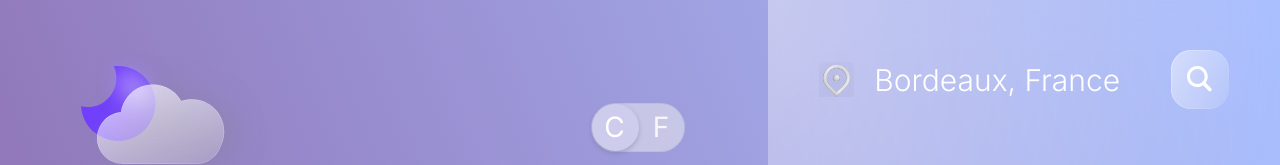
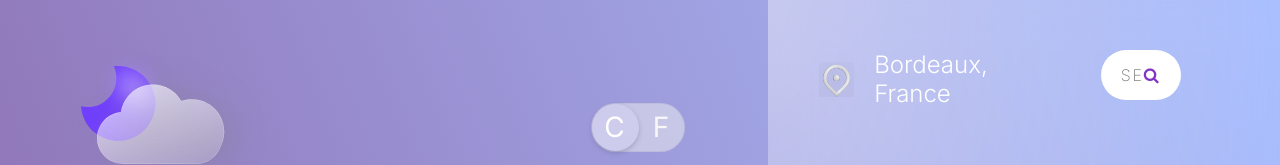
Before and after one commit to cmoileo/weather-app, a React (Vite) app: page / in a window 1280 px wide. Shown: the top 165 px of the page. Built offline with nearby package versions, Linux system fonts and the light colour scheme; no server answers.

Commit message:
[ADD] search bar

```diff
--- a/index.html
+++ b/index.html
@@ -4,6 +4,10 @@
     <meta charset="UTF-8" />
     <meta name="viewport" content="width=device-width, initial-scale=1.0" />
     <title>Vite + React</title>
+    <link
+      rel="stylesheet"
+      href="https://cdnjs.cloudflare.com/ajax/libs/font-awesome/4.7.0/css/font-awesome.min.css"
+    />
   </head>
   <body>
     <div id="root"></div>
--- a/src/Components/RightMetrics/CityHeader/CityHeader.jsx
+++ b/src/Components/RightMetrics/CityHeader/CityHeader.jsx
@@ -1,9 +1,23 @@
+import { useRef } from 'react'
 import PinIcon from '../../../Assets/pin-icon.svg'
-import WenIcon from '../../../Assets/wen-icon.svg'
 import useAPIContext from '../../../Contexts/APIContext'
 
 export default function CityHeader() {
-  const {city} = useAPIContext()
+  const {city, setCity, getApiData} = useAPIContext()
+
+  const searchBarRef = useRef(null)
+  const inputRef = useRef(null)
+
+  const handleMouseEnter = () => {
+    inputRef.current.style.width = "350px"
+  }
+  const handleMouseLeave = () => {
+    inputRef.current.style.width = "20px"
+  }
+  const handleClick = () => {
+    setCity(inputRef.current.value)
+    getApiData()
+  }
 
   return (
     <div className="city-header-container">
@@ -11,7 +25,10 @@ export default function CityHeader() {
             <img src={PinIcon} alt="" />
             <h3>{city}</h3>
         </div>
-        <img src={WenIcon} alt="" />
+        <div class="city-search-bar" ref={searchBarRef} onMouseEnter={handleMouseEnter} onMouseLeave={handleMouseLeave}>
+          <input placeholder='Search...' class='js-search' type="text" ref={inputRef}/>
+          <i class="fa fa-search" onClick={handleClick}></i>
+        </div>
     </div>
   )
 }
--- a/src/Contexts/APIContext.jsx
+++ b/src/Contexts/APIContext.jsx
@@ -8,7 +8,6 @@ export const APIContextProvider = ({children }) => {
 
     const [tempMetrics, setTempMetrics] = useState("cel")
 
-    useEffect(() => {
     async function getApiData() {
       let coordinates = await fetch(
         "http://api.openweathermap.org/geo/1.0/direct?q=" +
@@ -28,13 +27,14 @@ export const APIContextProvider = ({children }) => {
       setApiData(jsonData);
     }
 
+    useEffect(() => {
       getApiData()
 
     }, [city]);
 
 
     return (
-        <APIContext.Provider value={{ apiData, city, tempMetrics, setTempMetrics }}>
+        <APIContext.Provider value={{ apiData, city, setCity, tempMetrics, setTempMetrics, getApiData }}>
             { children }
         </APIContext.Provider>
     );
--- a/src/Styles/Components/RightMetrics/CityHeader/CityHeader.scss
+++ b/src/Styles/Components/RightMetrics/CityHeader/CityHeader.scss
@@ -10,7 +10,7 @@
         gap: 20px;
 
         & h3 {
-            font-size: 30px;
+            font-size: 24px;
             font-weight: 300;
         }
     }
@@ -19,3 +19,34 @@
         cursor: pointer;
     }
 }
+
+.city-search-bar{
+    width: 40%;
+    height: 50%;
+    display: flex;
+    justify-content: center;
+    align-items: center;
+  }
+
+  input[type=text]{
+    position: relative;
+    padding: 15px 40px 15px 20px;
+    width: 20px;
+    color: #525252;
+    text-transform: uppercase;
+    font-size: 16px;
+    font-weight: 100;
+    letter-spacing: 2px;
+    border: none;
+    transition: width 0.4s ease;
+    outline: none;
+    border-radius: 100px;
+
+  }
+
+  i{
+    position: relative;
+    left: -37px;
+    color: #8233C5;
+    cursor: pointer;
+  }
```
Lines whose indentation alone changed are shown as unchanged.
